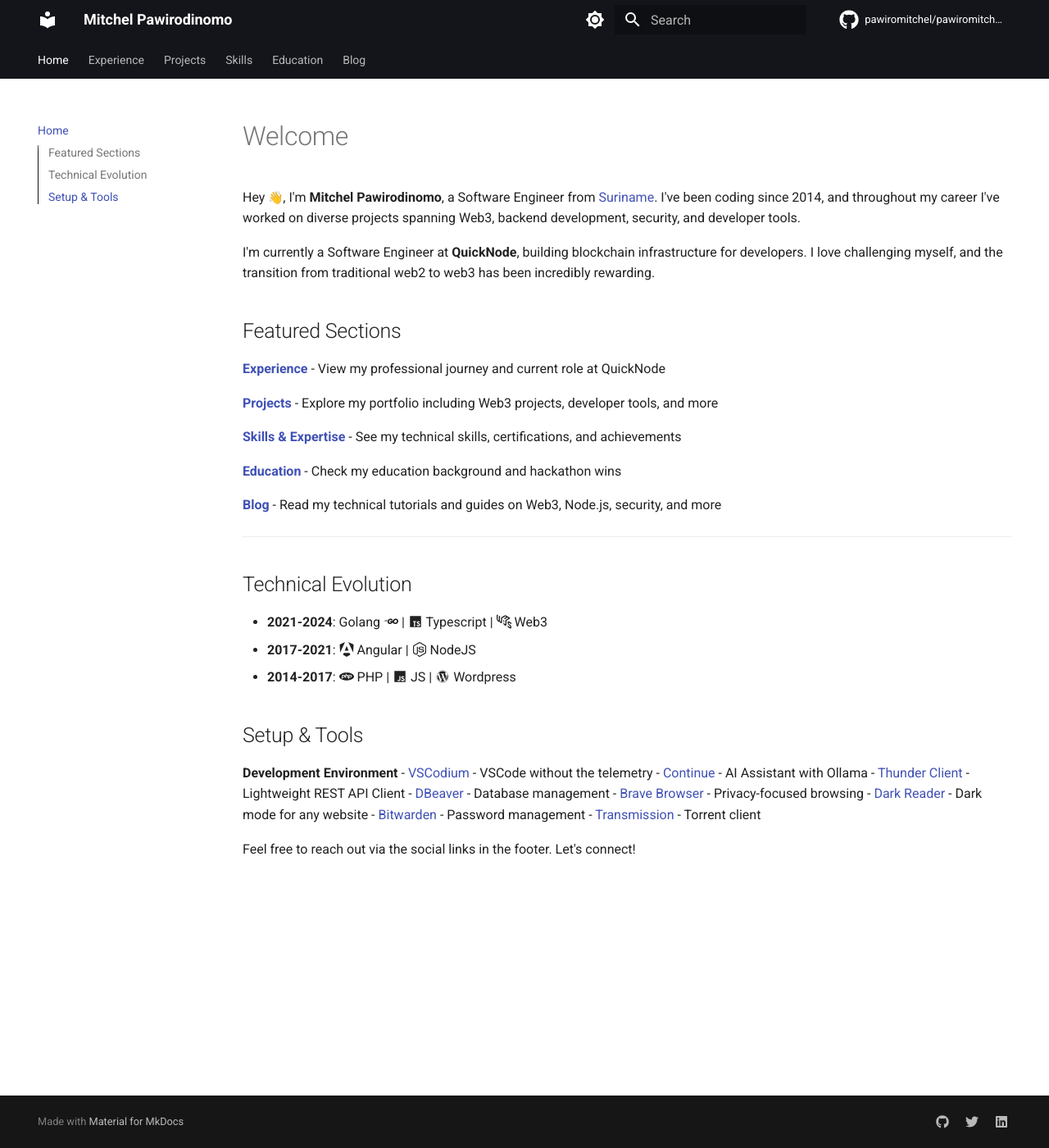
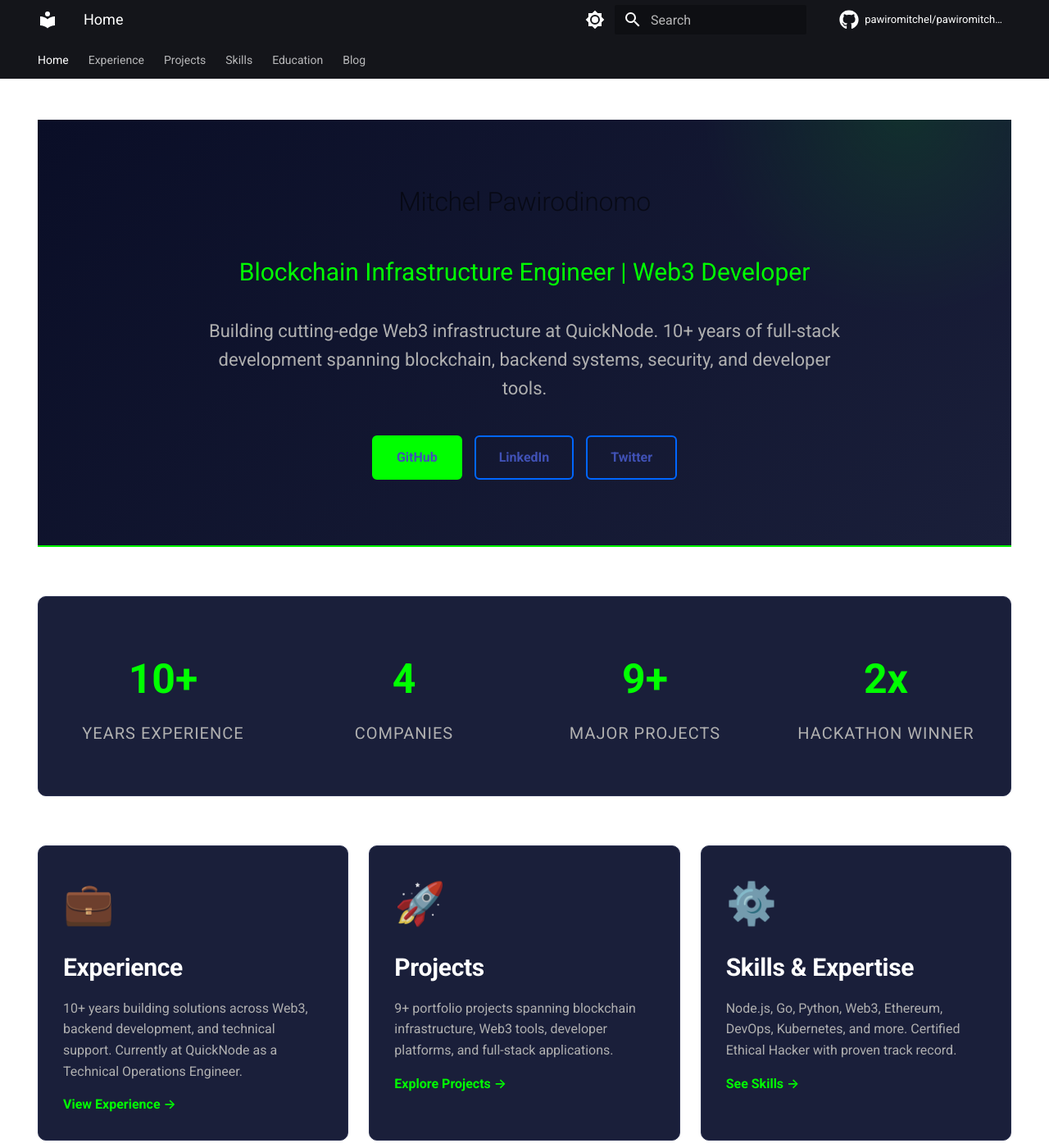
Before and after one commit to pawiromitchel/pawiromitchel.com, an MkDocs documentation site: the page built from docs/index.md, in a window 1280 px wide and 1400 px high. Shown: the whole window at 82% size. Built offline with MkDocs 1.6.1 and Material for MkDocs 9.7.7, drawn with Linux system fonts in a browser that asks for light colours; emoji names are drawn with the system emoji font; comment, search, counter and statistics services are not loaded; some of the changed text lies outside the part shown.

Commit message:
Redesign homepage with hero section, stats dashboard, and featured cards
- Add stunning hero section with name, tagline, CTA buttons (GitHub, LinkedIn, Twitter)
- Create professional stats dashboard showing 10+ years, 4 companies, 9+ projects, 2x hackathon wins
- Design 6 featured section cards with icons and descriptions:
  * Experience: 10+ years of Web3, backend, and technical support
  * Projects: 9+ portfolio items spanning blockchain to full-stack
  * Skills & Expertise: Node.js, Go, Python, Web3, Ethereum, DevOps, CEH
  * Education & Awards: University and hackathon achievements
  * Technical Blog: Web3, Node.js, security, and career guides
  * Get in Touch: Direct outreach option for collaborations

- Create custom CSS stylesheet with:
  * Gradient hero section with animated background elements
  * Card hover effects with smooth animations
  * Color-coded design (green primary, blue accents)
  * Responsive grid layout for all devices
  * Professional typography and spacing

- Hide navigation and TOC on homepage for clean presentation
- Load custom CSS via mkdocs.yml extra_css config

Design now feels modern, professional, and visually engaging instead of plain text-based.

Co-Authored-By: Claude Haiku 4.5 <noreply@anthropic.com>

```diff
--- /dev/null
+++ b/docs/assets/css/custom.css
@@ -0,0 +1,401 @@
+/* Custom Portfolio Styles */
+
+:root {
+  --primary-color: #00ff00;
+  --primary-dark: #00cc00;
+  --accent-color: #0066ff;
+  --text-primary: #ffffff;
+  --text-secondary: #b0b0b0;
+  --bg-dark: #0a0e27;
+  --bg-card: #1a1f3a;
+  --border-color: #2a3050;
+}
+
+/* Hero Section Styles */
+.hero-section {
+  background: linear-gradient(135deg, var(--bg-dark) 0%, #1a1f3a 100%);
+  padding: 80px 20px;
+  text-align: center;
+  border-bottom: 2px solid var(--primary-color);
+  margin-bottom: 60px;
+  position: relative;
+  overflow: hidden;
+}
+
+.hero-section::before {
+  content: '';
+  position: absolute;
+  top: -50%;
+  right: -10%;
+  width: 500px;
+  height: 500px;
+  background: radial-gradient(circle, rgba(0, 255, 0, 0.1) 0%, transparent 70%);
+  border-radius: 50%;
+  pointer-events: none;
+}
+
+.hero-content {
+  position: relative;
+  z-index: 1;
+  max-width: 800px;
+  margin: 0 auto;
+}
+
+.hero-title {
+  font-size: 3.5rem;
+  font-weight: 700;
+  color: var(--text-primary);
+  margin: 0 0 15px 0;
+  letter-spacing: -1px;
+}
+
+.hero-tagline {
+  font-size: 1.5rem;
+  color: var(--primary-color);
+  margin-bottom: 30px;
+  font-weight: 500;
+}
+
+.hero-description {
+  font-size: 1.1rem;
+  color: var(--text-secondary);
+  margin-bottom: 40px;
+  line-height: 1.6;
+}
+
+.hero-cta {
+  display: flex;
+  gap: 15px;
+  justify-content: center;
+  flex-wrap: wrap;
+}
+
+.cta-button {
+  display: inline-flex;
+  align-items: center;
+  gap: 8px;
+  padding: 12px 28px;
+  border-radius: 6px;
+  font-weight: 600;
+  text-decoration: none;
+  transition: all 0.3s ease;
+  border: 2px solid transparent;
+}
+
+.cta-button-primary {
+  background: var(--primary-color);
+  color: #000;
+  border-color: var(--primary-color);
+}
+
+.cta-button-primary:hover {
+  background: var(--primary-dark);
+  border-color: var(--primary-dark);
+  transform: translateY(-2px);
+  box-shadow: 0 10px 25px rgba(0, 255, 0, 0.2);
+}
+
+.cta-button-secondary {
+  background: transparent;
+  color: var(--text-primary);
+  border-color: var(--accent-color);
+}
+
+.cta-button-secondary:hover {
+  background: var(--accent-color);
+  color: var(--text-primary);
+  transform: translateY(-2px);
+  box-shadow: 0 10px 25px rgba(0, 102, 255, 0.2);
+}
+
+/* Stats Section */
+.stats-section {
+  display: grid;
+  grid-template-columns: repeat(auto-fit, minmax(200px, 1fr));
+  gap: 30px;
+  margin: 60px 0;
+  padding: 40px 20px;
+  background: var(--bg-card);
+  border-radius: 10px;
+  border: 1px solid var(--border-color);
+}
+
+.stat-item {
+  text-align: center;
+  padding: 20px;
+}
+
+.stat-number {
+  font-size: 2.5rem;
+  font-weight: 700;
+  color: var(--primary-color);
+  margin-bottom: 10px;
+}
+
+.stat-label {
+  font-size: 1rem;
+  color: var(--text-secondary);
+  text-transform: uppercase;
+  letter-spacing: 1px;
+}
+
+/* Featured Sections Cards */
+.featured-sections {
+  display: grid;
+  grid-template-columns: repeat(auto-fit, minmax(300px, 1fr));
+  gap: 25px;
+  margin: 60px 0;
+}
+
+.feature-card {
+  background: var(--bg-card);
+  border: 1px solid var(--border-color);
+  border-radius: 10px;
+  padding: 30px;
+  transition: all 0.3s ease;
+  cursor: pointer;
+  position: relative;
+  overflow: hidden;
+}
+
+.feature-card::before {
+  content: '';
+  position: absolute;
+  top: 0;
+  left: -100%;
+  width: 100%;
+  height: 3px;
+  background: linear-gradient(90deg, transparent, var(--primary-color), transparent);
+  transition: left 0.5s ease;
+}
+
+.feature-card:hover {
+  border-color: var(--primary-color);
+  transform: translateY(-8px);
+  box-shadow: 0 15px 40px rgba(0, 255, 0, 0.15);
+}
+
+.feature-card:hover::before {
+  left: 100%;
+}
+
+.feature-icon {
+  font-size: 2.5rem;
+  margin-bottom: 15px;
+  display: block;
+}
+
+.feature-card h3 {
+  font-size: 1.5rem;
+  color: var(--text-primary);
+  margin: 15px 0;
+  font-weight: 600;
+}
+
+.feature-card p {
+  color: var(--text-secondary);
+  line-height: 1.6;
+  margin: 15px 0;
+}
+
+.feature-card a {
+  color: var(--primary-color);
+  text-decoration: none;
+  font-weight: 600;
+  display: inline-flex;
+  align-items: center;
+  gap: 8px;
+  transition: all 0.3s ease;
+}
+
+.feature-card a:hover {
+  gap: 12px;
+  color: var(--primary-dark);
+}
+
+/* Skills Grid */
+.skills-grid {
+  display: grid;
+  grid-template-columns: repeat(auto-fit, minmax(250px, 1fr));
+  gap: 20px;
+  margin: 40px 0;
+}
+
+.skills-category {
+  background: var(--bg-card);
+  border: 1px solid var(--border-color);
+  border-radius: 8px;
+  padding: 20px;
+  transition: all 0.3s ease;
+}
+
+.skills-category:hover {
+  border-color: var(--primary-color);
+  box-shadow: 0 8px 20px rgba(0, 255, 0, 0.1);
+}
+
+.skills-category h4 {
+  color: var(--primary-color);
+  margin-bottom: 15px;
+  font-size: 1.1rem;
+}
+
+.skill-tags {
+  display: flex;
+  flex-wrap: wrap;
+  gap: 8px;
+}
+
+.skill-tag {
+  background: rgba(0, 255, 0, 0.1);
+  border: 1px solid var(--primary-color);
+  color: var(--primary-color);
+  padding: 6px 12px;
+  border-radius: 20px;
+  font-size: 0.85rem;
+  transition: all 0.3s ease;
+}
+
+.skill-tag:hover {
+  background: var(--primary-color);
+  color: #000;
+  transform: scale(1.05);
+}
+
+/* Projects Grid */
+.projects-grid {
+  display: grid;
+  grid-template-columns: repeat(auto-fill, minmax(280px, 1fr));
+  gap: 20px;
+  margin: 40px 0;
+}
+
+.project-card {
+  background: var(--bg-card);
+  border: 1px solid var(--border-color);
+  border-radius: 10px;
+  padding: 25px;
+  transition: all 0.3s ease;
+}
+
+.project-card:hover {
+  border-color: var(--primary-color);
+  transform: translateY(-8px);
+  box-shadow: 0 15px 40px rgba(0, 255, 0, 0.1);
+}
+
+.project-title {
+  color: var(--text-primary);
+  margin-bottom: 10px;
+  font-weight: 600;
+}
+
+.project-category {
+  display: inline-block;
+  background: rgba(0, 102, 255, 0.2);
+  border: 1px solid var(--accent-color);
+  color: var(--accent-color);
+  padding: 4px 12px;
+  border-radius: 15px;
+  font-size: 0.75rem;
+  margin-bottom: 12px;
+  text-transform: uppercase;
+  font-weight: 600;
+}
+
+.project-description {
+  color: var(--text-secondary);
+  font-size: 0.95rem;
+  line-height: 1.5;
+}
+
+/* Timeline */
+.timeline {
+  position: relative;
+  padding: 40px 0;
+}
+
+.timeline-item {
+  padding: 30px;
+  margin-bottom: 30px;
+  background: var(--bg-card);
+  border-left: 3px solid var(--primary-color);
+  border-radius: 0 8px 8px 0;
+  transition: all 0.3s ease;
+}
+
+.timeline-item:hover {
+  border-left-color: var(--accent-color);
+  transform: translateX(10px);
+  box-shadow: 0 8px 20px rgba(0, 255, 0, 0.1);
+}
+
+.timeline-date {
+  color: var(--primary-color);
+  font-weight: 600;
+  font-size: 0.9rem;
+  text-transform: uppercase;
+  letter-spacing: 1px;
+}
+
+.timeline-title {
+  color: var(--text-primary);
+  margin: 10px 0 5px 0;
+  font-size: 1.2rem;
+  font-weight: 600;
+}
+
+.timeline-company {
+  color: var(--text-secondary);
+  font-size: 0.95rem;
+}
+
+/* Responsive */
+@media (max-width: 768px) {
+  .hero-title {
+    font-size: 2.5rem;
+  }
+
+  .hero-tagline {
+    font-size: 1.2rem;
+  }
+
+  .featured-sections {
+    grid-template-columns: 1fr;
+  }
+
+  .stats-section {
+    grid-template-columns: repeat(2, 1fr);
+  }
+
+  .hero-cta {
+    flex-direction: column;
+  }
+
+  .cta-button {
+    justify-content: center;
+  }
+}
+
+/* Additional enhancements for content */
+#write h2 {
+  color: var(--primary-color);
+  margin-top: 50px;
+  padding-bottom: 10px;
+  border-bottom: 2px solid var(--border-color);
+}
+
+#write a {
+  color: var(--primary-color);
+  transition: all 0.3s ease;
+}
+
+#write a:hover {
+  color: var(--primary-dark);
+}
+
+/* Code highlighting */
+.md-typeset code {
+  background: var(--bg-card);
+  color: var(--primary-color);
+}
--- a/docs/index.md
+++ b/docs/index.md
@@ -1,22 +1,92 @@
-# Welcome
+---
+hide:
+  - navigation
+  - toc
+---
 
-Hey :wave:, I'm **Mitchel Pawirodinomo**, a Software Engineer from [Suriname](https://en.wikipedia.org/wiki/Suriname). I've been coding since 2014, and throughout my career I've worked on diverse projects spanning Web3, backend development, security, and developer tools.
+<div class="hero-section">
+  <div class="hero-content">
+    <h1 class="hero-title">Mitchel Pawirodinomo</h1>
+    <p class="hero-tagline">Blockchain Infrastructure Engineer | Web3 Developer</p>
+    <p class="hero-description">
+      Building cutting-edge Web3 infrastructure at QuickNode. 10+ years of full-stack development spanning blockchain, backend systems, security, and developer tools.
+    </p>
+    <div class="hero-cta">
+      <a href="https://github.com/pawiromitchel" class="cta-button cta-button-primary">
+        <span>GitHub</span>
+      </a>
+      <a href="https://www.linkedin.com/in/mitchel-pawirodinomo/" class="cta-button cta-button-secondary">
+        <span>LinkedIn</span>
+      </a>
+      <a href="https://twitter.com/pawiromitchel" class="cta-button cta-button-secondary">
+        <span>Twitter</span>
+      </a>
+    </div>
+  </div>
+</div>
 
-I'm currently a Software Engineer at **QuickNode**, building blockchain infrastructure for developers. I love challenging myself, and the transition from traditional web2 to web3 has been incredibly rewarding.
+<div class="stats-section">
+  <div class="stat-item">
+    <div class="stat-number">10+</div>
+    <div class="stat-label">Years Experience</div>
+  </div>
+  <div class="stat-item">
+    <div class="stat-number">4</div>
+    <div class="stat-label">Companies</div>
+  </div>
+  <div class="stat-item">
+    <div class="stat-number">9+</div>
+    <div class="stat-label">Major Projects</div>
+  </div>
+  <div class="stat-item">
+    <div class="stat-number">2x</div>
+    <div class="stat-label">Hackathon Winner</div>
+  </div>
+</div>
 
-## Featured Sections
+<div class="featured-sections">
+  <div class="feature-card">
+    <span class="feature-icon">💼</span>
+    <h3>Experience</h3>
+    <p>10+ years building solutions across Web3, backend development, and technical support. Currently at QuickNode as a Technical Operations Engineer.</p>
+    <a href="experience/index.md">View Experience →</a>
+  </div>
 
-**[Experience](experience/index.md)** - View my professional journey and current role at QuickNode
+  <div class="feature-card">
+    <span class="feature-icon">🚀</span>
+    <h3>Projects</h3>
+    <p>9+ portfolio projects spanning blockchain infrastructure, Web3 tools, developer platforms, and full-stack applications.</p>
+    <a href="projects/index.md">Explore Projects →</a>
+  </div>
 
-**[Projects](projects/index.md)** - Explore my portfolio including Web3 projects, developer tools, and more
+  <div class="feature-card">
+    <span class="feature-icon">⚙️</span>
+    <h3>Skills & Expertise</h3>
+    <p>Node.js, Go, Python, Web3, Ethereum, DevOps, Kubernetes, and more. Certified Ethical Hacker with proven track record.</p>
+    <a href="skills/index.md">See Skills →</a>
+  </div>
 
-**[Skills & Expertise](skills/index.md)** - See my technical skills, certifications, and achievements
+  <div class="feature-card">
+    <span class="feature-icon">🎓</span>
+    <h3>Education & Awards</h3>
+    <p>University of Applied Science and Technology Suriname. Multiple hackathon wins and professional certifications.</p>
+    <a href="education/index.md">View Education →</a>
+  </div>
 
-**[Education](education/index.md)** - Check my education background and hackathon wins
+  <div class="feature-card">
+    <span class="feature-icon">📝</span>
+    <h3>Technical Blog</h3>
+    <p>Deep dives into Web3, Node.js, security, web scraping, and career development. Practical guides and tutorials.</p>
+    <a href="blog/index.md">Read Blog →</a>
+  </div>
 
-**[Blog](blog/index.md)** - Read my technical tutorials and guides on Web3, Node.js, security, and more
-
----
+  <div class="feature-card">
+    <span class="feature-icon">💡</span>
+    <h3>Get in Touch</h3>
+    <p>Always open to discussing Web3, blockchain infrastructure, or interesting technical challenges. Reach out on social media.</p>
+    <a href="https://www.linkedin.com/in/mitchel-pawirodinomo/">Connect →</a>
+  </div>
+</div>
 
 ## Technical Evolution
 
--- a/mkdocs.yml
+++ b/mkdocs.yml
@@ -34,6 +34,9 @@ theme:
     - navigation.expand
   icon:
     repo: fontawesome/brands/github
+
+extra_css:
+  - assets/css/custom.css
 
 plugins:
   - search
```
